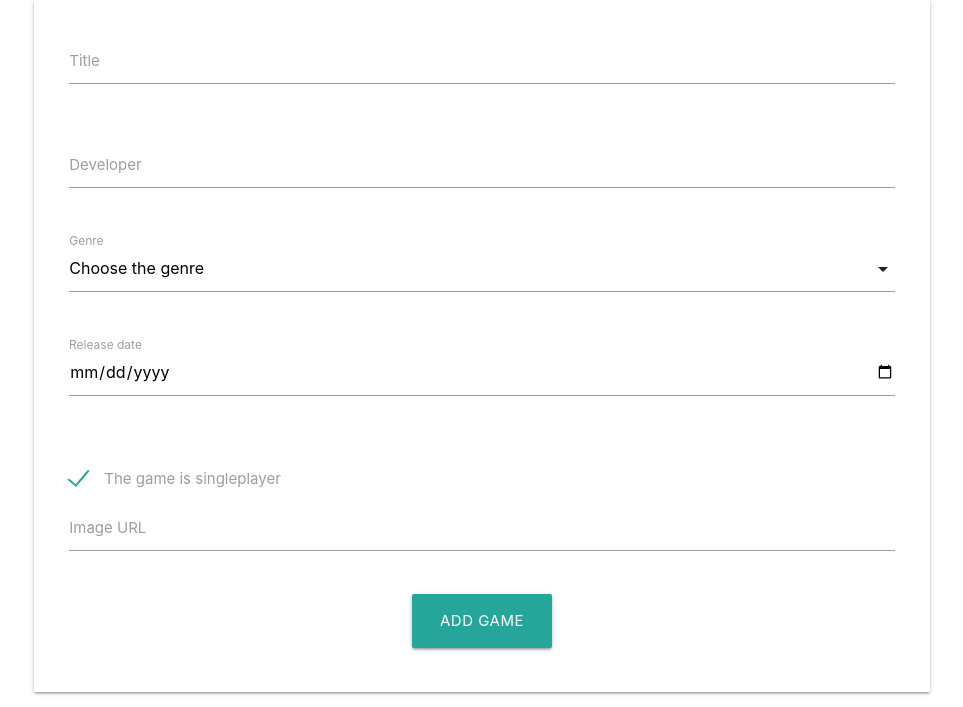
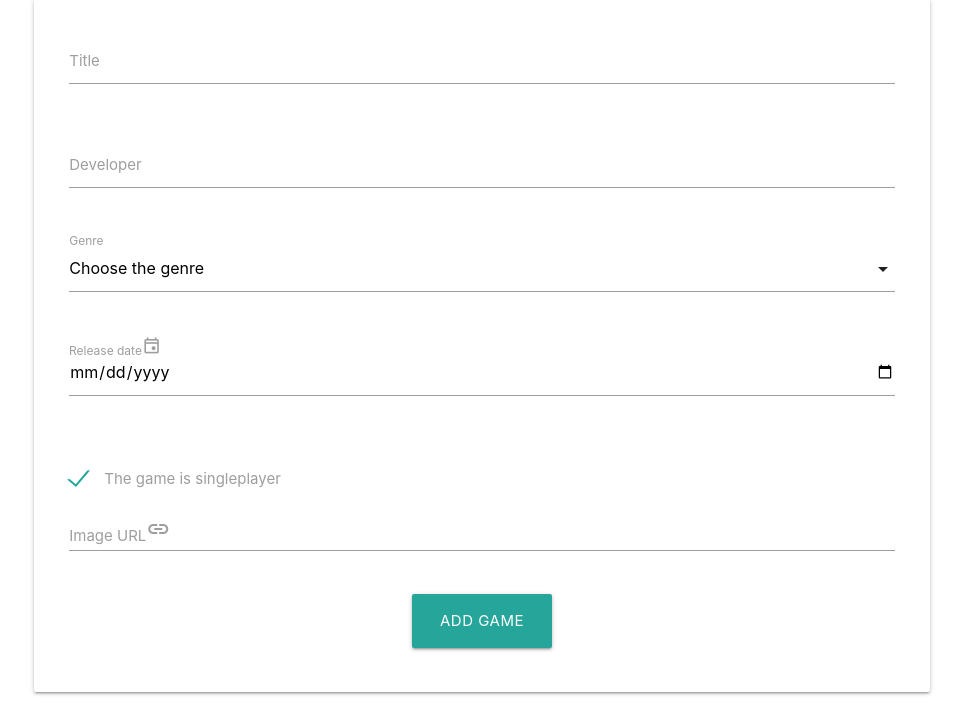
Before and after one commit to antonia-white/game-base, a Flask app: page /add_game in a window 1280 px wide. Shown: the part 96-803 px from the top of the page, without its empty margins (158-1121 px from the left). Run offline with Flask 2, Linux system fonts and the light colour scheme; data that the repository does not hold is empty.

Commit message:
Add icons to add_game.html

```diff
--- a/gamebase/templates/add_game.html
+++ b/gamebase/templates/add_game.html
@@ -25,7 +25,7 @@
                 <select id="genre" name="genre">
                     <option value="" disabled selected>Choose the genre</option>
                     {% for genre in genres %}
-                        <option value="{{ genre.id }}">{{ genre.genre_name }}</option>
+                    <option value="{{ genre.id }}">{{ genre.genre_name }}</option>
                     {% endfor %}
                 </select>
                 <label>Genre</label>
@@ -35,7 +35,7 @@
         <div class="row">
             <div class="input-field col s12">
                 <input id="release_date" name="release_date" type="date" class="validate">
-                <label for="release_date">Release date</label>
+                <label for="release_date">Release date<span class="material-symbols-outlined">Event</span></label>
             </div>
         </div>
         <!-- Is Singleplayer -->
@@ -52,7 +52,7 @@
         <div class="row">
             <div class="input-field col s12">
                 <input id="image_url" name="image_url" type="text" class="validate">
-                <label for="image_url">Image URL</label>
+                <label for="image_url">Image URL<span class="material-symbols-outlined">Link</span></label>
             </div>
         </div>
         <!-- submit button -->
```
